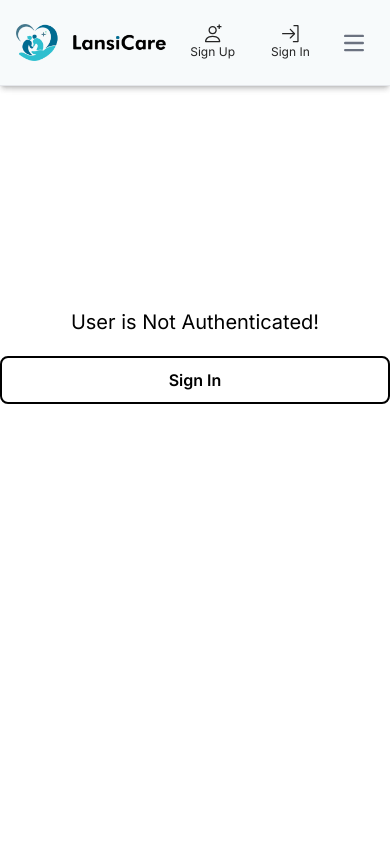
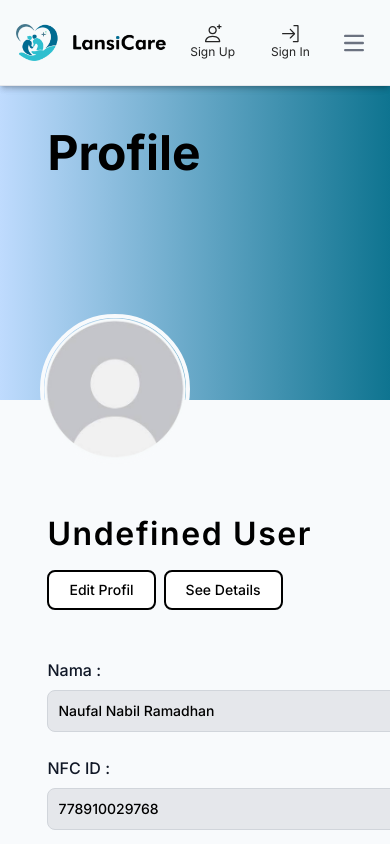
Before and after one commit to naufalnrsmitter20/lansicare-health, a Next.js app: page /users/profile in a window 390 px wide. Shown: the top 844 px of the page. Built offline with nearby package versions, Linux system fonts and the light colour scheme; no server answers; what tw-elements would draw is missing.

Commit message:
fix: Responsive Profile and Footer

```diff
--- a/src/app/users/component/Footer.tsx
+++ b/src/app/users/component/Footer.tsx
@@ -8,7 +8,7 @@ export default function Footer() {
   return (
     <>
       <section>
-        <footer className="dark:bg-basetext-base-100 bg-base-150">
+        <footer className="dark:bg-basetext-base-100 w-screen bg-base-150 lg:w-auto ">
           <div className="mx-auto w-full max-w-screen-xl p-4 py-6 lg:py-20">
             <div className="md:flex md:justify-between">
               <div className="mb-6 md:mb-0">
@@ -16,7 +16,7 @@ export default function Footer() {
                   <Image src={LogoFooter} width={220} alt="FlowBite Logo" />
                 </a>
               </div>
-              <div className="grid grid-cols-2 gap-8 sm:grid-cols-3 sm:gap-6">
+              <div className="grid gap-8 sm:grid-cols-3 sm:gap-6 md:grid-cols-2">
                 <div>
                   {/* <h2 className="mb-6 text-sm font-semibold text-gray-900 uppercase dark:text-white">Resources</h2> */}
                   <ul className="font-medium text-gray-500 dark:text-gray-400"></ul>
--- a/src/app/users/component/ModalEditProfile.tsx
+++ b/src/app/users/component/ModalEditProfile.tsx
@@ -2,7 +2,11 @@
 
 import React, { useState } from "react";
 
-export default function ModalEditProfile({ isVisible, onClose, children }: any) {
+export default function ModalEditProfile({
+  isVisible,
+  onClose,
+  children,
+}: any) {
   const [isMutating, setIsMutating] = useState(false);
   const [modal, setModal] = useState(false);
   if (!isVisible) return null;
@@ -15,17 +19,28 @@ export default function ModalEditProfile({ isVisible, onClose, children }: any)
   return (
     <>
       <div id="modalEdit" onClick={handleClose} className="">
-        <div className="overflow-y-auto overflow-x-hidden z-50 fixed justify-center items-center w-full md:inset-0 max-h-full bg-black/10">
-          <div className="relative p-4 w-full mx-auto max-w-4xl max-h-full my-20 bg-white overflow-visible rounded-md">
+        <div className="fixed z-50 max-h-full w-full items-center justify-center overflow-y-auto overflow-x-hidden bg-black/10 md:inset-0">
+          <div className="relative mx-auto my-20 max-h-full w-full max-w-4xl overflow-visible rounded-md bg-white p-4">
             <div className="flex items-center justify-between p-4 md:p-5 ">
               <button
                 type="button"
                 onClick={() => onClose()}
-                className="text-gray-400 bg-transparent hover:bg-gray-200 hover:text-gray-900 rounded-lg text-sm w-8 ms-auto inline-flex justify-center items-center dark:hover:bg-gray-600 dark:hover:text-white"
+                className="ms-auto inline-flex w-8 items-center justify-center rounded-lg bg-transparent text-sm text-gray-400 hover:bg-gray-200 hover:text-gray-900 dark:hover:bg-gray-600 dark:hover:text-white"
                 data-modal-hide="static-modal"
               >
-                <svg className="w-3 h-3" xmlns="http://www.w3.org/2000/svg" fill="none" viewBox="0 0 14 14">
-                  <path stroke="currentColor" stroke-linecap="round" stroke-linejoin="round" stroke-width="2" d="m1 1 6 6m0 0 6 6M7 7l6-6M7 7l-6 6" />
+                <svg
+                  className="h-3 w-3"
+                  xmlns="http://www.w3.org/2000/svg"
+                  fill="none"
+                  viewBox="0 0 14 14"
+                >
+                  <path
+                    stroke="currentColor"
+                    stroke-linecap="round"
+                    stroke-linejoin="round"
+                    stroke-width="2"
+                    d="m1 1 6 6m0 0 6 6M7 7l6-6M7 7l-6 6"
+                  />
                 </svg>
                 <span className="sr-only">Close modal</span>
               </button>
@@ -36,11 +51,11 @@ export default function ModalEditProfile({ isVisible, onClose, children }: any)
                 type="button"
                 id="closedItem"
                 onClick={() => onClose()}
-                className="ms-3focus:ring-4 focus:outline-none  rounded-lg border mx-3 text-sm font-medium px-5 py-2.5 focus:z-10 bg-gray-700 text-gray-300 border-gray-500 hover:text-white hover:bg-gray-600 focus:ring-gray-600"
+                className="ms-3focus:ring-4 mx-3  rounded-lg border border-gray-500 bg-gray-700 px-5 py-2.5 text-sm font-medium text-gray-300 hover:bg-gray-600 hover:text-white focus:z-10 focus:outline-none focus:ring-gray-600"
               >
                 Close
               </button>
-              <div className="flex items-center justify-end p-4 md:p-5 mb-4 "></div>
+              <div className="mb-4 flex items-center justify-end p-4 md:p-5 "></div>
             </div>
           </div>
         </div>
--- a/src/app/users/profile/page.tsx
+++ b/src/app/users/profile/page.tsx
@@ -146,7 +146,7 @@ export default function ProfilePage() {
 
   return (
     <>
-      {!session ? (
+      {/* {!session ? (
         <>
           {!session ? <NavBar /> : <InBar />}
 
@@ -163,17 +163,17 @@ export default function ProfilePage() {
             </div>
           </div>
         </>
-      ) : (
+      ) : ( */}
       <section>
-          <div className="w-screen scroll-smooth bg-base-50">
+        <div className="w-screen overflow-hidden scroll-smooth bg-base-50 lg:overflow-auto">
           {!session ? <NavBar /> : <InBar />}
           <>
-              <div className="h-full pt-32">
-                <div className="flex max-w-full flex-1 flex-col justify-center align-middle font-inter lg:px-8">
-                  <div className="mx-auto inline-flex h-auto w-[1430px] place-items-center items-center justify-center py-[17px]">
-                    <div className="relative h-auto w-[1417px]">
-                      <div className="relative left-0 w-[1370px] rounded-[10px] bg-slate-50 pb-8 shadow">
-                        <div className="absolute left-0 top-0 h-[336px] w-[1370px] rounded-tl-[10px] rounded-tr-[10px] bg-gradient-to-r from-blue-200 to-cyan-700" />
+            <div className="h-full pt-16 lg:pt-32">
+              <div className="flex max-w-sm flex-1 flex-col justify-center align-middle font-inter lg:max-w-full lg:px-8">
+                <div className="mx-auto inline-flex h-auto place-items-center items-center justify-center lg:py-[17px] ">
+                  <div className="relative h-auto">
+                    <div className="relative w-screen rounded-[10px] bg-slate-50 pb-8 shadow lg:w-full">
+                      <div className="absolute left-0 top-0 h-[336px] w-full rounded-tl-[10px] rounded-tr-[10px] bg-gradient-to-r from-blue-200 to-cyan-700" />
                       <div className="absolute left-[47.48px] top-[37.05px] inline-flex w-[1370px] items-center justify-start gap-[23px] pr-3 pt-4">
                         <div className="inline-flex shrink grow basis-0 flex-col items-start justify-start">
                           <div className="self-stretch text-5xl font-bold leading-normal text-black">
@@ -181,15 +181,15 @@ export default function ProfilePage() {
                           </div>
                         </div>
                       </div>
-                        <div className="absolute left-[47.48px] top-[168.13px] inline-flex h-[313px] w-[300px] items-center justify-center gap-[60px]">
+                      <div className="absolute left-10 top-[168.13px] inline-flex h-[313px] w-[300px]  items-center gap-[60px] lg:left-[47.48px] lg:justify-center">
                         <Image
                           src={Imageprofile}
-                            className="h-[300px] w-[300px] rounded-[150px] border-4 border-slate-50"
+                          className="h-[150px] w-[150px] rounded-[150px] border-4 border-slate-50 lg:h-[300px] lg:w-[300px]"
                           alt="Image profile"
                         />
                       </div>
                       {/* content */}
-                        <div className=" relative w-[1346.55px] pl-[47.48px] pt-[500px]">
+                      <div className=" relative w-[1346.55px] pl-[47.48px] pt-[450px] lg:pt-[500px]">
                         <div className="flex justify-between">
                           <div>
                             {!session ? (
@@ -221,7 +221,7 @@ export default function ProfilePage() {
                             See Details
                           </button>
 
-                            <div className="mt-10 grid max-w-5xl gap-6 md:grid-cols-1">
+                          <div className="mt-10 grid max-w-sm gap-6 md:grid-cols-1 lg:max-w-5xl">
                             <div>
                               <label
                                 htmlFor="nama"
@@ -251,7 +251,7 @@ export default function ProfilePage() {
                               />
                             </div>
                             {IsVisible && (
-                                <div className="grid gap-6 md:grid-cols-2 ">
+                              <div className="grid gap-6 lg:grid-cols-2 ">
                                 <div>
                                   <label
                                     htmlFor="nama"
@@ -634,7 +634,7 @@ export default function ProfilePage() {
                       {/* content */}
                     </div>
 
-                      <div className="mt-10 w-[1370px] max-w-full rounded-[10px] border bg-primary-1000 shadow-md">
+                    <div className="mt-10 w-screen max-w-full rounded-[10px] border bg-primary-1000 shadow-md lg:w-full">
                       <h3 className=" px-12 pb-4 pt-5 font-inter text-2xl font-medium text-black">
                         Riwayat Penyakit
                       </h3>
@@ -662,7 +662,7 @@ export default function ProfilePage() {
                         </div>
                       </div>
                     </div>
-                      <div className="mb-10 mt-10 w-[1370px] max-w-full gap-6 rounded-md bg-primary-1000 px-12 pb-5 shadow-md md:grid-cols-1">
+                    <div className="mb-10 mt-10 w-screen max-w-full gap-6 rounded-md bg-primary-1000 px-12 pb-5 shadow-md md:grid-cols-1 lg:w-full">
                       <h3 className=" pb-4 pt-5 font-inter text-2xl font-medium text-black">
                         Riwayat Check Up
                       </h3>
@@ -698,7 +698,7 @@ export default function ProfilePage() {
         </div>
         <Footer />
       </section>
-      )}
+      {/* )} */}
     </>
   );
 }
```
Lines whose indentation alone changed are shown as unchanged.
